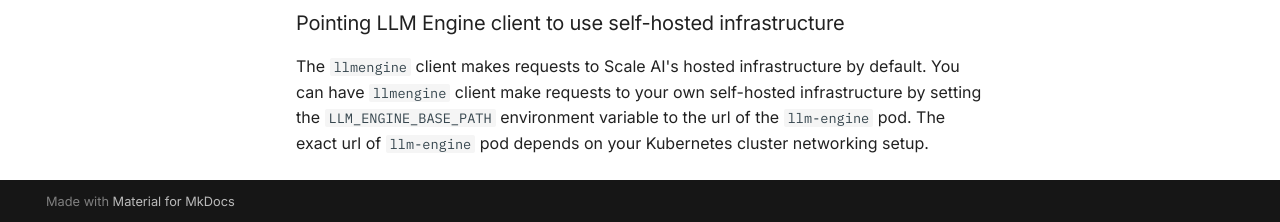
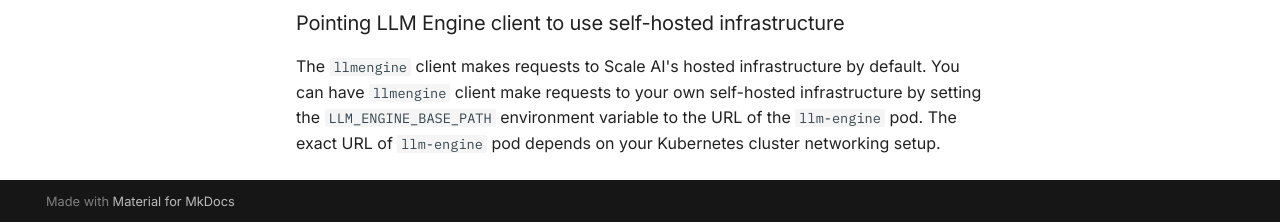
Before and after one commit to scaleapi/llm-engine, an MkDocs documentation site: the page built from docs/guides/self_hosting.md, in a window 1280 px wide and 900 px high, scrolled down 7205 px. Shown: the part 675-897 px from the top of the window. Built offline with MkDocs 1.6.1 and Material for MkDocs 9.7.7, drawn with Linux system fonts in a browser that asks for light colours; comment, search, counter and statistics services are not loaded.

Commit message:
url -> URL

````diff
--- a/docs/guides/self_hosting.md
+++ b/docs/guides/self_hosting.md
@@ -203,4 +203,4 @@
 ```
 
 ### Pointing LLM Engine client to use self-hosted infrastructure
-The `llmengine` client makes requests to Scale AI's hosted infrastructure by default. You can have `llmengine` client make requests to your own self-hosted infrastructure by setting the `LLM_ENGINE_BASE_PATH` environment variable to the url of the `llm-engine` pod. The exact url of `llm-engine` pod depends on your Kubernetes cluster networking setup.
+The `llmengine` client makes requests to Scale AI's hosted infrastructure by default. You can have `llmengine` client make requests to your own self-hosted infrastructure by setting the `LLM_ENGINE_BASE_PATH` environment variable to the URL of the `llm-engine` pod. The exact URL of `llm-engine` pod depends on your Kubernetes cluster networking setup.
````
